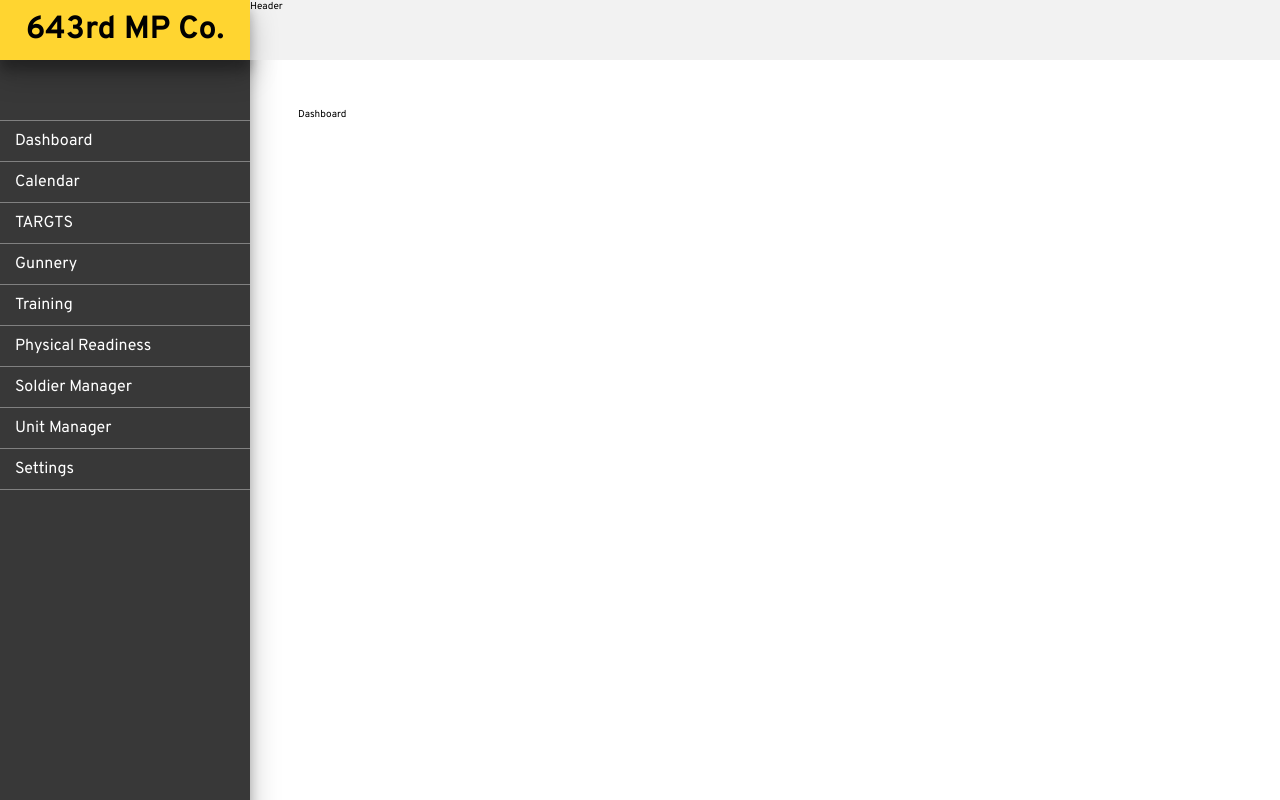
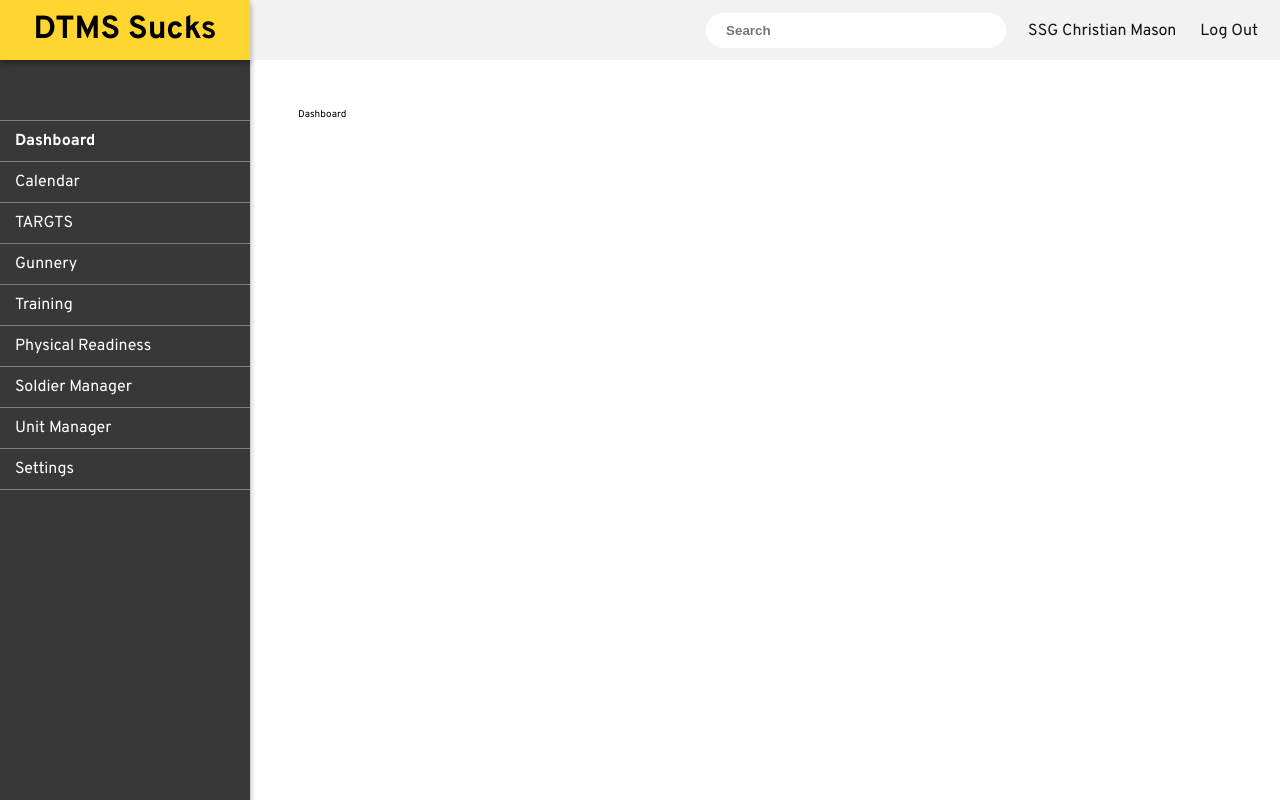
Before and after one commit to Christian-m-mason/dtms-sucks, a React (Create React App) app: page / in a window 1280 px wide. Shown: the top 800 px of the page. Built offline with nearby package versions, Linux system fonts and the light colour scheme.

Commit message:
Styled Header, TODO: breadcrumbs but waiting to implement

```diff
--- a/src/App.js
+++ b/src/App.js
@@ -15,7 +15,7 @@ function App() {
       <ThemeProvider theme={Theme}>
         <Container>
           <Sidebar />
-          <Container column>
+          <Container width="100%" column>
             <Header />
             <Main />
           </Container>
--- a/src/components/Header.js
+++ b/src/components/Header.js
@@ -1,11 +1,115 @@
 import React from "react";
+//import { Link } from "react-router-dom";
 import styled from "styled-components";
+import { Container } from "../styles/Layout";
 
-const HeaderStyles = styled.div`
+const HeaderStyles = styled(Container)`
+  min-height: 60px;
   height: 60px;
   background-color: #f2f2f2;
+  justify-content: flex-end;
+  align-items: center;
+  padding: 10px 20px;
+  align-content: flex-start;
+  min-width: 500px;
 `;
 
-export default function Header() {
-  return <HeaderStyles>Header</HeaderStyles>;
+const HeaderItemGroup = styled.ul`
+  min-width: 400px;
+  white-space: nowrap;
+  li {
+    height: 100%;
+    width: 100%;
+    list-style: none;
+    display: inline;
+    white-space: nowrap;
+  }
+`;
+
+const Search = styled.li`
+  background-color: #fff;
+  border-radius: 20px;
+  input {
+    height: 35px;
+    width: 300px;
+    border: none;
+    outline: 0;
+    padding-left: 20px;
+    font-weight: bold;
+    border-radius: 20px;
+    transition: 2s;
+  }
+`;
+
+const HeaderItem = styled.li`
+  color: #121212;
+  font-size: 1rem;
+  margin: auto 0px auto 20px;
+  padding: 2px;
+
+  cursor: pointer;
+  &:hover {
+    border-bottom: 2px solid ${(props) => props.theme.primary};
+    padding: 2px 2px 0px 2px;
+  }
+`;
+
+/*
+const BreadCrumbs = styled.ul`
+  list-style: none;
+  padding: 0;
+  & > li:after {
+    content: "${(props) => props.separator || "/"}";
+    padding: 0 8px;
+    font-size: 1.5rem;
+  }
+`;
+
+const Crumb = styled.li`
+  display: inline-block;
+  font-size: 1.5rem;
+  &:last-of-type:after {
+    content: "";
+    padding: 0;
+  }
+
+  div {
+    font-size: 1.5rem;
+    color: #121212;
+    text-decoration: none;
+    padding: 2px;
+    &:hover,
+    &:active {
+      border-bottom: 2px solid ${(props) => props.theme.primary};
+      padding: 2px 2px 0px 2px;
+    }
+  }
+`;
+*/
+export default function Header({ unitData }) {
+  function handleSearchChange(e) {
+    console.log(e.target.value);
+  }
+
+  return (
+    <HeaderStyles>
+      {/*
+      <BreadCrumbs separator="&rarr;">
+       <Crumb>
+          <div>{unitData.unitName}</div>
+        </Crumb>
+      </BreadCrumbs> */}
+      <HeaderItemGroup>
+        <Search>
+          <input
+            type="text"
+            placeholder="Search"
+            onChange={handleSearchChange}
+          />
+        </Search>
+        <HeaderItem>SSG Christian Mason</HeaderItem>
+        <HeaderItem>Log Out</HeaderItem>
+      </HeaderItemGroup>
+    </HeaderStyles>
+  );
 }
--- a/src/components/Sidebar.js
+++ b/src/components/Sidebar.js
@@ -1,5 +1,5 @@
 import React from "react";
-import { Link } from "react-router-dom";
+import { NavLink } from "react-router-dom";
 import styled from "styled-components";
 
 const SidebarStyles = styled.div`
@@ -31,33 +31,59 @@ const SidebarBrand = styled.div`
   align-content: flex-start;
 `;
 
-const SidebarItem = styled(Link)`
+const SidebarItem = styled(NavLink)`
   font-size: 1rem;
   width: 100%;
   padding: 10px 0px 10px 15px;
   border-bottom: 1px solid gray;
   text-decoration: none;
   color: white;
+
+  &.active {
+    font-weight: bold;
+    background-color: #383838;
+  }
 `;
 
 export default function Sidebar() {
   return (
     <SidebarStyles>
       <SidebarBrand>
-        <span>643rd MP Co.</span>
+        <span>DTMS Sucks</span>
       </SidebarBrand>
-      <SidebarItem to="/" style={{ borderTop: "1px solid gray" }}>
+      <SidebarItem
+        exact
+        activeClassName="active"
+        to="/"
+        style={{ borderTop: "1px solid gray" }}
+      >
         Dashboard
       </SidebarItem>
 
-      <SidebarItem to="/calendar">Calendar</SidebarItem>
-      <SidebarItem to="/targts">TARGTS</SidebarItem>
-      <SidebarItem to="/gunnery">Gunnery</SidebarItem>
-      <SidebarItem to="/training">Training</SidebarItem>
-      <SidebarItem to="/prt">Physical Readiness</SidebarItem>
-      <SidebarItem to="/soldiers">Soldier Manager</SidebarItem>
-      <SidebarItem to="/unit">Unit Manager</SidebarItem>
-      <SidebarItem to="/settings">Settings</SidebarItem>
+      <SidebarItem activeClassName="active" to="/calendar">
+        Calendar
+      </SidebarItem>
+      <SidebarItem activeClassName="active" to="/targts">
+        TARGTS
+      </SidebarItem>
+      <SidebarItem activeClassName="active" to="/gunnery">
+        Gunnery
+      </SidebarItem>
+      <SidebarItem activeClassName="active" to="/training">
+        Training
+      </SidebarItem>
+      <SidebarItem activeClassName="active" to="/prt">
+        Physical Readiness
+      </SidebarItem>
+      <SidebarItem activeClassName="active" to="/soldiers">
+        Soldier Manager
+      </SidebarItem>
+      <SidebarItem activeClassName="active" to="/unit">
+        Unit Manager
+      </SidebarItem>
+      <SidebarItem activeClassName="active" to="/settings">
+        Settings
+      </SidebarItem>
     </SidebarStyles>
   );
 }
--- a/src/styles/GlobalStyles.js
+++ b/src/styles/GlobalStyles.js
@@ -19,6 +19,7 @@ export const GlobalStyle = createGlobalStyle`
 export const Theme = {
   primary: "#ffd530",
   boxShadows: [
+    "0 1px 3px rgba(0,0,0,0.12), 0 1px 2px rgba(0,0,0,0.24)",
     "0 3px 6px rgba(0,0,0,0.16), 0 3px 6px rgba(0,0,0,0.23)",
     "0 14px 28px rgba(0,0,0,0.25), 0 10px 10px rgba(0,0,0,0.22);",
   ],
--- a/src/styles/Layout.js
+++ b/src/styles/Layout.js
@@ -3,7 +3,7 @@ import styled from "styled-components";
 export const Container = styled.div`
   display: flex;
   flex-direction: ${(props) => (props.column ? "column" : "row")};
-  height: 100vh;
-  width: 100%;
-  align-content: start;
+  height: ${(props) => (props.height ? props.height : "100vh")};
+  width: ${(props) => (props.width ? props.width : "100%")};
+  align-content: flex-start;
 `;
```
Also changed, not shown: src/assets/staff_sergeant.svg (added), 1 other file (tests, documents, lock files or other folders).
